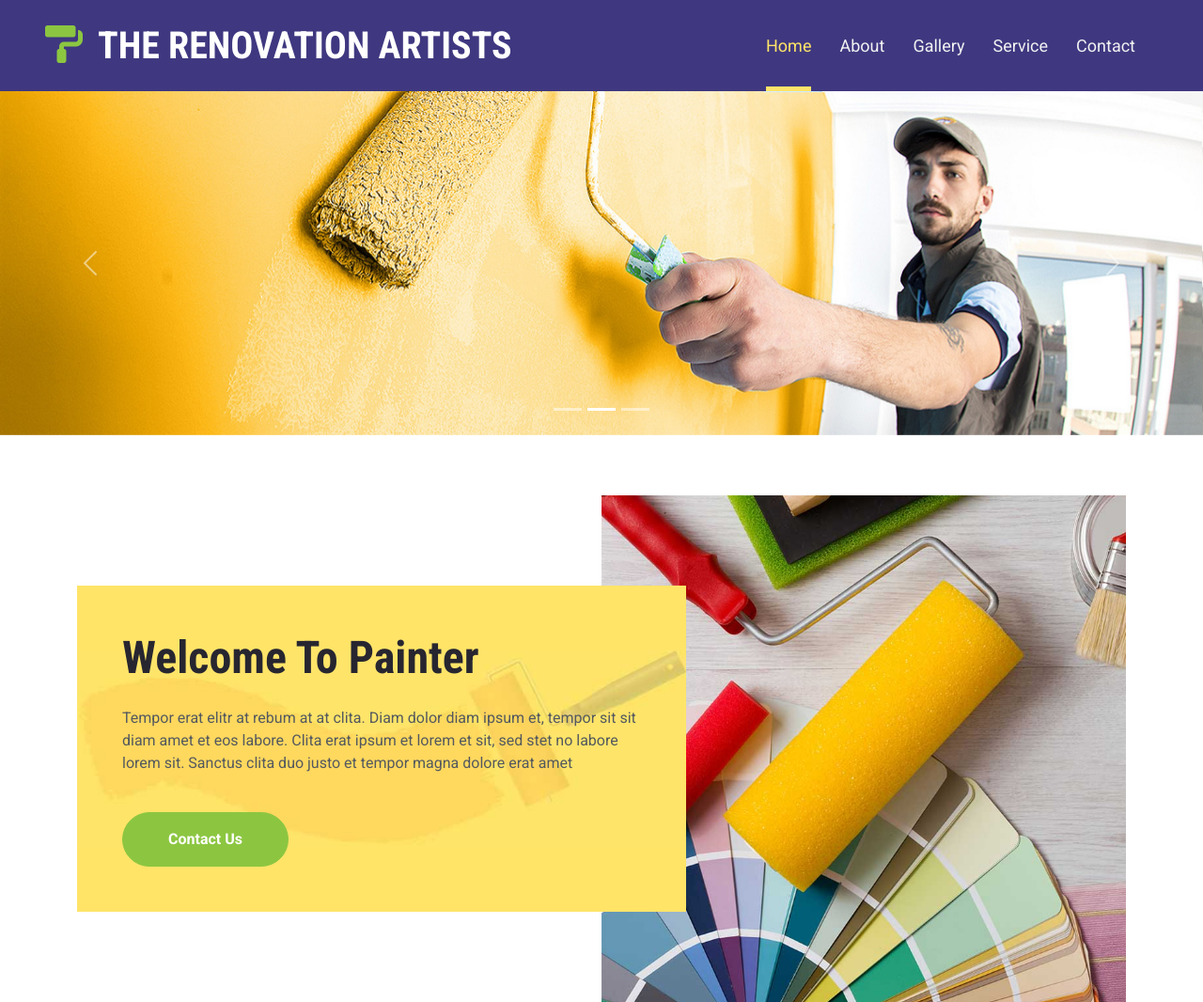
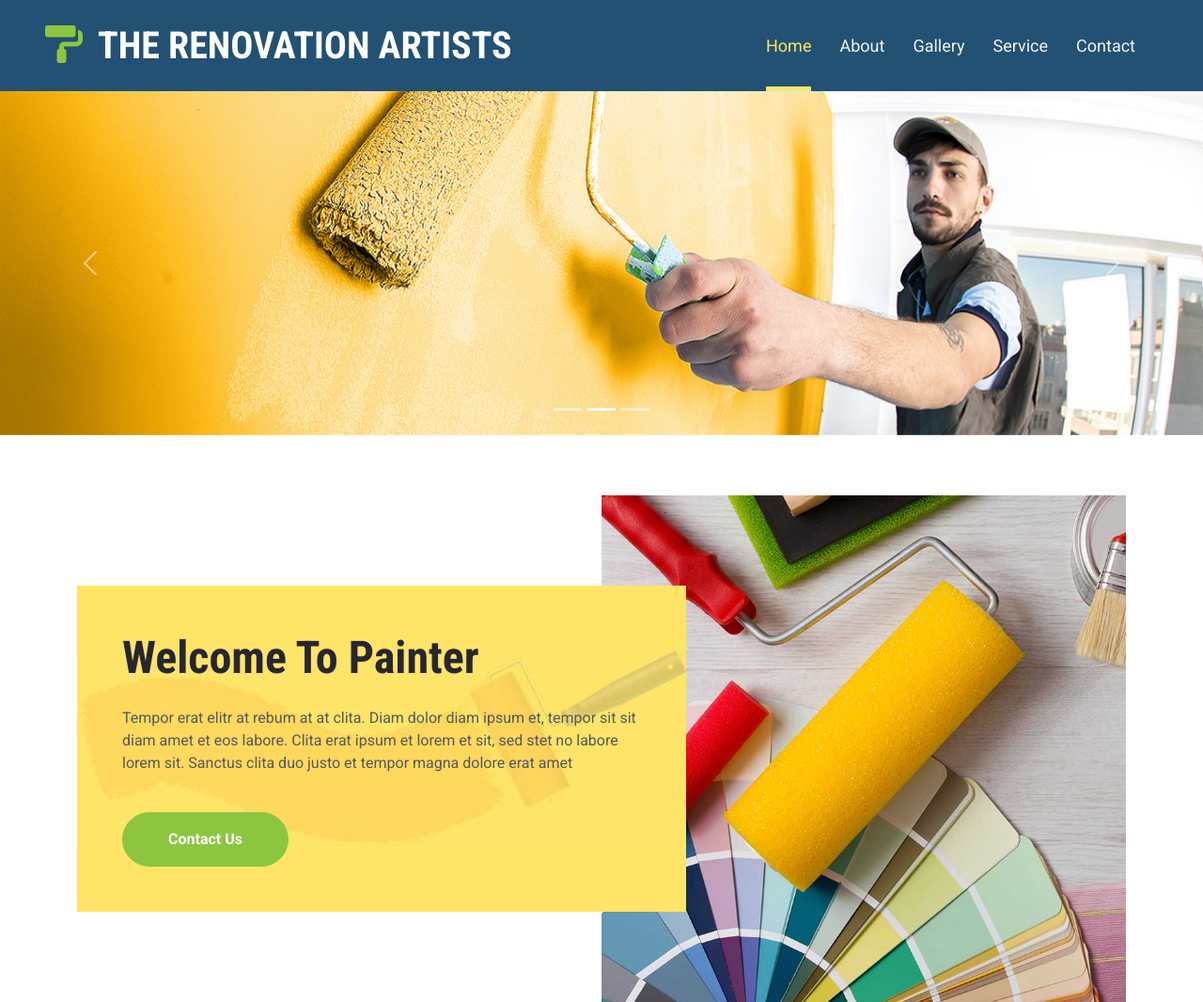
Before and after one commit to habibullah-26/renovationWeb, a plain HTML site: page painter-template/index.html in a window 1280 px wide. Shown: the top 1066 px of the page at 94% size. Drawn offline with nearby package versions, Linux system fonts and the light colour scheme.

Commit message:
bg color navbar and footer

```diff
--- a/painter-template/css/style.css
+++ b/painter-template/css/style.css
@@ -102,7 +102,7 @@
 /*    background-size: contain;*/
 }
 .bg-dark{
-    background: #3f3880 !important;
+    background: #225173 !important;
 }
 .text-primary {
     color: #FFF !important;
```
